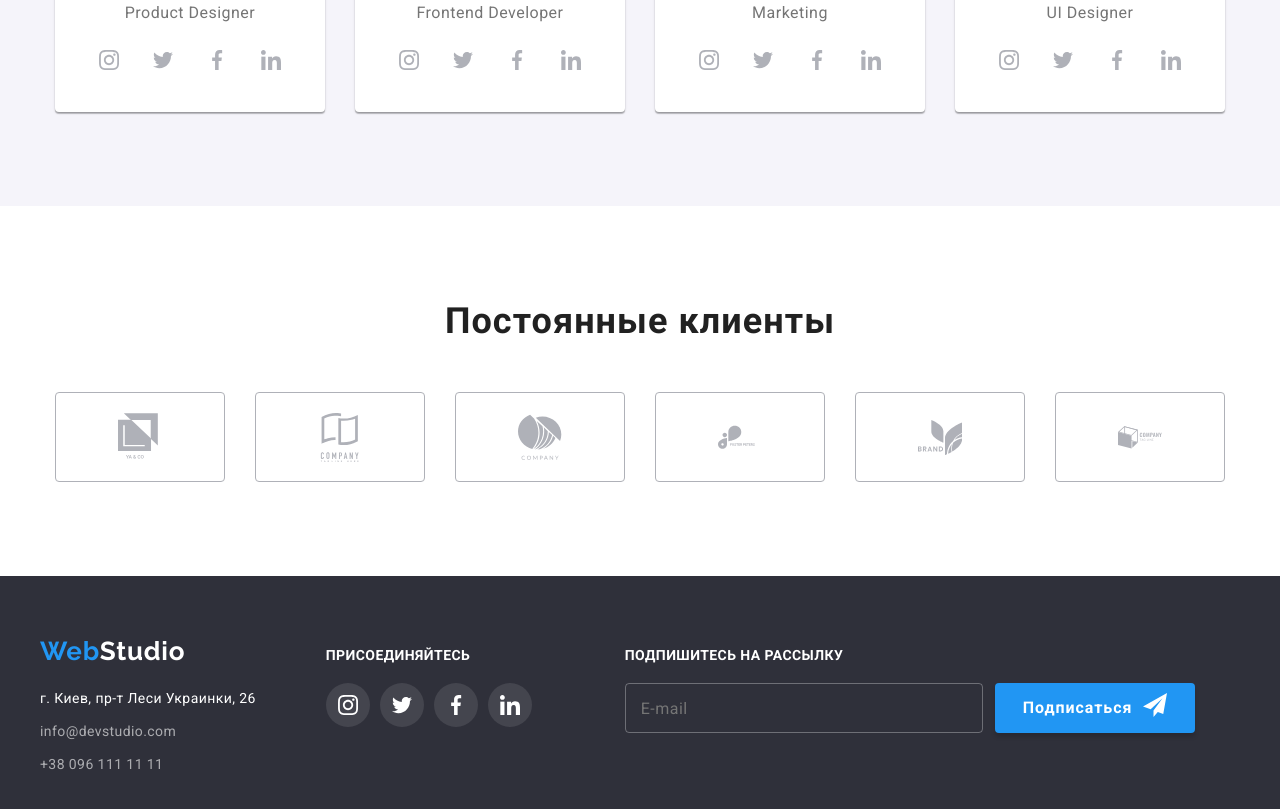
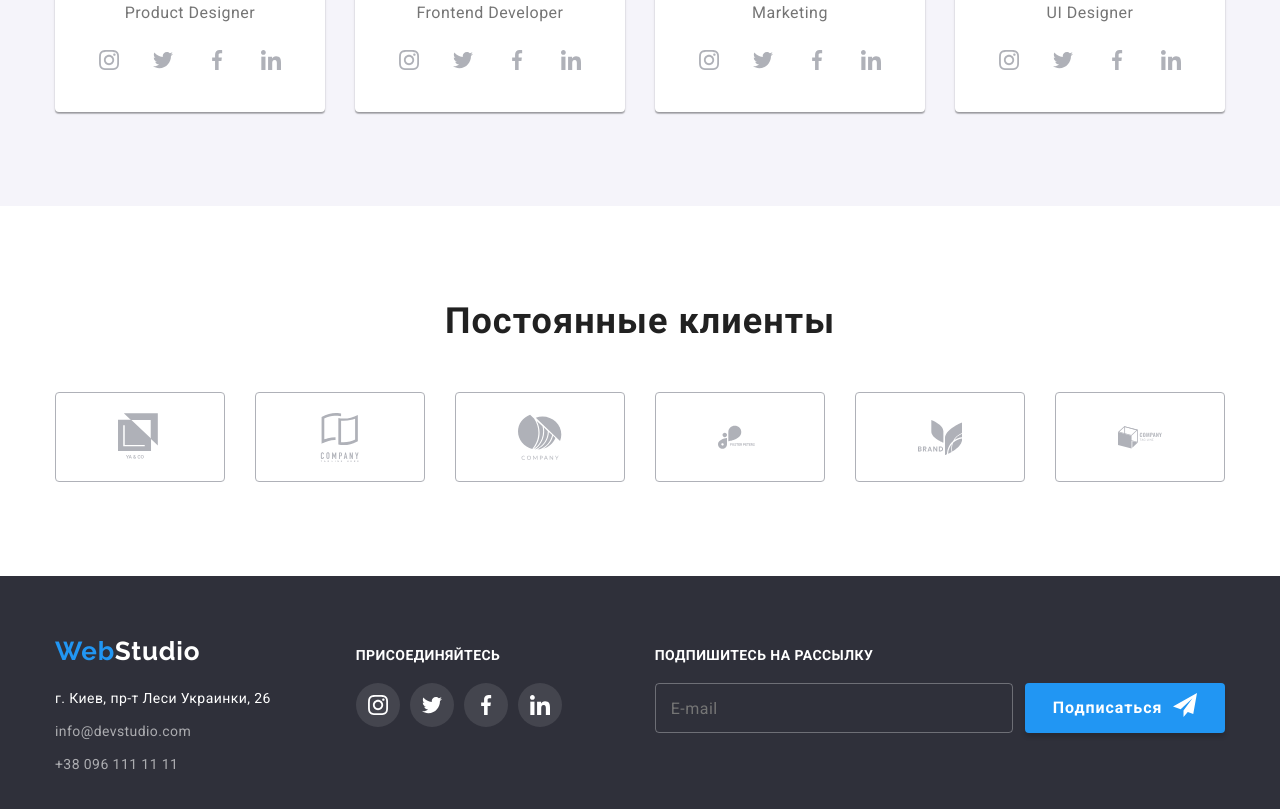
Before and after one commit to OlhaNikoliuk/goit-markup-hw-06, a plain HTML site: page index.html in a window 1280 px wide. Shown: the part 2098-2907 px from the top of the page. Drawn offline with nearby package versions, Linux system fonts and the light colour scheme.

Commit message:
Выравнивание формы в футере

```diff
--- a/css/styles.css
+++ b/css/styles.css
@@ -508,7 +508,7 @@ img {
   display: flex;
   align-items: baseline;
 
-  padding: 60px 0;
+  padding: 60px 15px;
 }
 
 .footer {
@@ -526,6 +526,7 @@ img {
 
 .footer-left-side {
   margin-right: 70px;
+  padding-right: 15px;
 }
 
 .address-link {
@@ -855,6 +856,7 @@ textarea::-webkit-input-placeholder {
 
 .policy-link {
   color: var(--accent-color);
+  text-decoration-skip-ink: none;
 }
 
 .modal .button {
```
Also changed, not shown: index.html (+1 -3 lines).
